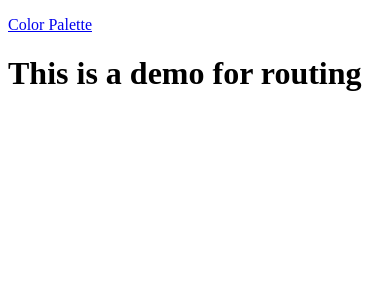
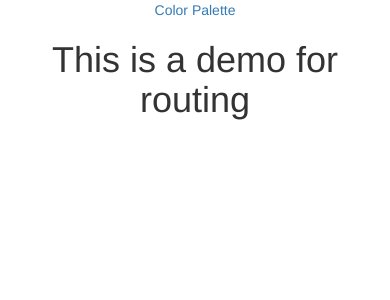
Before and after one commit to mohitpradhan/Assignment3, an Angular app: page /otherComponent in a window 390 px wide. Shown: the top 300 px of the page. Built offline with nearby package versions, Linux system fonts and the light colour scheme.

Commit message:
Made routing responsive

```diff
--- a/src/app/home/home.component.html
+++ b/src/app/home/home.component.html
@@ -1,5 +1,19 @@
-<p>
-    <a routerLink="/colorpalette"> Color Palette</a>
-
-</p>
-<h1>This is a demo for routing</h1>
+<!DOCTYPE html>
+<html lang="en">
+  <head>
+    <title>Color Palette</title>
+    <meta charset="utf-8">
+    <meta name="viewport" content="width=device-width, initial-scale=1">
+    <link rel="stylesheet" href="https://maxcdn.bootstrapcdn.com/bootstrap/3.3.7/css/bootstrap.min.css">
+    <script src="https://ajax.googleapis.com/ajax/libs/jquery/3.3.1/jquery.min.js"></script>
+    <script src="https://maxcdn.bootstrapcdn.com/bootstrap/3.3.7/js/bootstrap.min.js"></script>
+  </head>
+<body>
+  <main class="container" align="center">
+    <p>
+      <a routerLink="/colorpalette"> Color Palette</a>
+    </p>
+    <h1>This is a demo for routing</h1>
+  </main>
+</body>
+</html>
```
